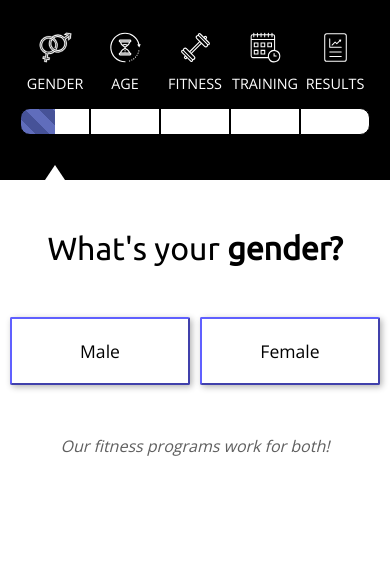
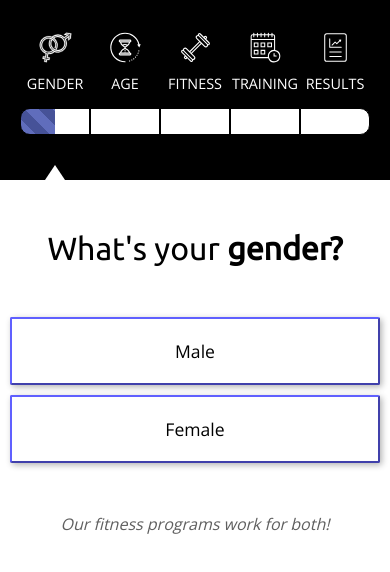
Before and after one commit to BretCameron/fitness-quiz, a React (Create React App) app in the folder client/: page / in a window 390 px wide. Shown: the top 572 px of the page. Built offline with nearby package versions, Linux system fonts and the light colour scheme.

Commit message:
Add _redirects file to tell Netlify to treat index.html as the root

```diff
--- a/client/src/App.scss
+++ b/client/src/App.scss
@@ -180,6 +180,14 @@ Open sans - button */
   }
 
   .answer-grid {
+    grid-template-columns: 1fr 1fr;
+  }
+
+  .answer-grid.two-items {
+    grid-template-columns: 1fr;
+  }
+
+  .answer-grid.three-items {
     grid-template-columns: 1fr;
   }
 
@@ -199,10 +207,6 @@ Open sans - button */
     padding: 0 5px;
   }
 
-  .answer-grid {
-    grid-template-columns: 1fr;
-  }
-
   .progress-name {
     // visibility: hidden;
     font-size: 0.8rem;
```
Also changed, not shown: 1 other file (tests, documents, lock files or other folders).
